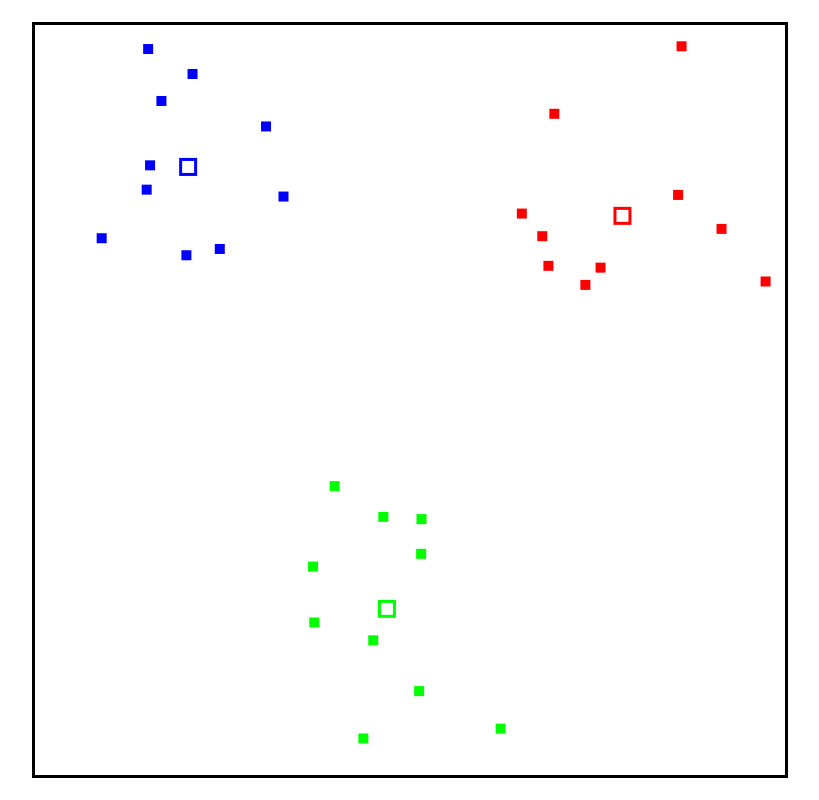
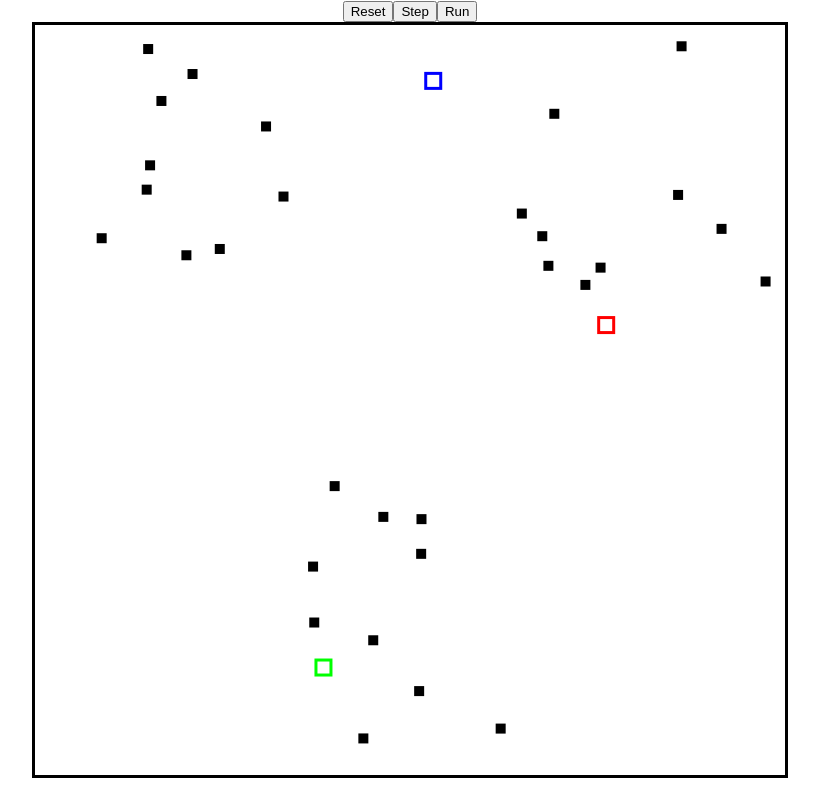
Before and after one commit to tanner-ropp/Clustering-Visualization, a React (Create React App) app: page / in a window 1280 px wide. Shown: the whole page, without its empty margins (230-1049 px from the left). Built offline with nearby package versions, Linux system fonts and the light colour scheme.

Commit message:
run button works, not reset or step yet

```diff
--- a/src/ClusteringVisualizer/ClusteringVisualizer.js
+++ b/src/ClusteringVisualizer/ClusteringVisualizer.js
@@ -4,19 +4,28 @@ import './ClusteringVisualizer.css';
 export default class ClusteringVisualizer extends Component {
     constructor(props) {
         super(props);
-        this.state = {};
+        this.state = {
+            // make sure all the data points and centroids and stuff are saved here
+            data_points : [],
+            centroids : []
+        };
+
+        this.resetClusters = this.resetClusters.bind(this);
+        this.runAlgorithm = this.runAlgorithm.bind(this);
+        this.stepThrough = this.stepThrough.bind(this);
     }
 
     componentDidMount() {
-        const canvas = document.getElementById('myCanvas');
-        const ctx = canvas.getContext('2d');
+        //const canvas = document.getElementById('myCanvas');
+        //const ctx = canvas.getContext('2d');
         console.log("Canvas mounted");
-
 
 
         // Generate data points
 
-        var data_points = []; // holds all data points
+        const data_points = this.state.data_points.slice(); // create copy of data_points array
+
+        //var data_points = []; // holds all data points
 
         for (let i = 0; i < 10; i++) {
             data_points.push({
@@ -46,7 +55,8 @@ export default class ClusteringVisualizer extends Component {
 
         // Generate centroids
 
-        var centroids = []; // holds all centroid
+        const centroids = this.state.centroids.slice();
+        //var centroids = []; // holds all centroid
 
         for (let i = 0; i < 3; i++) {
             centroids.push({
@@ -57,6 +67,126 @@ export default class ClusteringVisualizer extends Component {
         }
 
 
+
+        // k-means algorithm
+
+        /*let distance = (pos1, pos2) => {
+            let dx = pos2.x - pos1.x;
+            let dy = pos2.y - pos1.y;
+            return Math.sqrt((dx*dx) + (dy*dy)) ;
+        }
+
+        let anything_changed = false;
+
+        do {
+            anything_changed = false;
+
+            // update data point id's
+
+            data_points.forEach((data_point, i) => {
+                let min_dist = 1000;
+                let prev_id = data_point.id;
+
+                centroids.forEach((centroid, i) => {
+                    if (data_point.id === 0 || distance(data_point, centroid) < min_dist) {
+                        min_dist = distance(data_point, centroid);
+                        data_point.id = centroid.id;
+                    }
+                });
+
+                if (data_point.id !== prev_id) {
+                    anything_changed = true;
+                }
+            });
+
+            // update centroid positions
+
+            centroids.forEach((centroid, i) => {
+                let xTotal = 0;
+                let yTotal = 0;
+                let point_count = 0;
+
+                data_points.forEach((data_point, i) => {
+                    if (data_point.id === centroid.id) {
+                        point_count++;
+                        xTotal += data_point.x;
+                        yTotal += data_point.y;
+                    }
+                });
+
+                let xAvg = xTotal/point_count;
+                let yAvg = yTotal/point_count;
+
+                centroid.x = xAvg;
+                centroid.y = yAvg;
+            });
+
+        } while(anything_changed);*/
+
+
+        // Draw data points and centroids
+
+        /*var cluster_colors = ["#000000", "#FF0000", "#00FF00", "#0000FF"];
+
+        data_points.forEach((item, i) => {
+            ctx.fillStyle = cluster_colors[item.id];
+            ctx.fillRect(item.x, item.y, 10, 10);
+        });
+
+        ctx.lineWidth = 3;
+
+        centroids.forEach((item, i) => {
+            ctx.strokeStyle = cluster_colors[item.id];
+            ctx.strokeRect(item.x, item.y, 15, 15);
+        });*/
+
+
+        this.setState({
+            centroids: centroids,
+            data_points: data_points
+        });
+    }
+
+    componentDidUpdate() {
+
+        // this acts as the draw function
+
+        const data_points = this.state.data_points;
+        const centroids = this.state.centroids;
+
+        const canvas = document.getElementById('myCanvas');
+        const ctx = canvas.getContext('2d');
+
+        var cluster_colors = ["#000000", "#FF0000", "#00FF00", "#0000FF"];
+
+        ctx.clearRect(0, 0, canvas.width, canvas.height);
+
+        data_points.forEach((item, i) => {
+            ctx.fillStyle = cluster_colors[item.id];
+            ctx.fillRect(item.x, item.y, 10, 10);
+        });
+
+        ctx.lineWidth = 3;
+
+        centroids.forEach((item, i) => {
+            ctx.strokeStyle = cluster_colors[item.id];
+            ctx.strokeRect(item.x, item.y, 15, 15);
+        });
+    }
+
+    resetClusters() {
+        console.log(this.state);
+    }
+
+    stepThrough() {
+        console.log("STEP");
+    }
+
+    runAlgorithm() {
+        console.log("RUN");
+
+        const data_points = this.state.data_points;
+        const centroids = this.state.centroids;
 
         // k-means algorithm
 
@@ -113,24 +243,10 @@ export default class ClusteringVisualizer extends Component {
 
         } while(anything_changed);
 
-
-
-        // Draw data points and centroids
-
-        var cluster_colors = ["#000000", "#FF0000", "#00FF00", "#0000FF"];
-
-        data_points.forEach((item, i) => {
-            ctx.fillStyle = cluster_colors[item.id];
-            ctx.fillRect(item.x, item.y, 10, 10);
+        this.setState({
+            data_points : data_points,
+            centroids: centroids
         });
-
-        ctx.lineWidth = 3;
-
-        centroids.forEach((item, i) => {
-            ctx.strokeStyle = cluster_colors[item.id];
-            ctx.strokeRect(item.x, item.y, 15, 15);
-        });
-
     }
 
     render() {
@@ -139,6 +255,15 @@ export default class ClusteringVisualizer extends Component {
                 <canvas id="myCanvas" width="750" height="750">
                     Your browser does not support the canvas tag.
                 </canvas>
+                <button onClick={this.resetClusters}>
+                    Reset
+                </button>
+                <button onClick={this.stepThrough}>
+                    Step
+                </button>
+                <button onClick={this.runAlgorithm}>
+                    Run
+                </button>
             </div>
         )
     }
```
